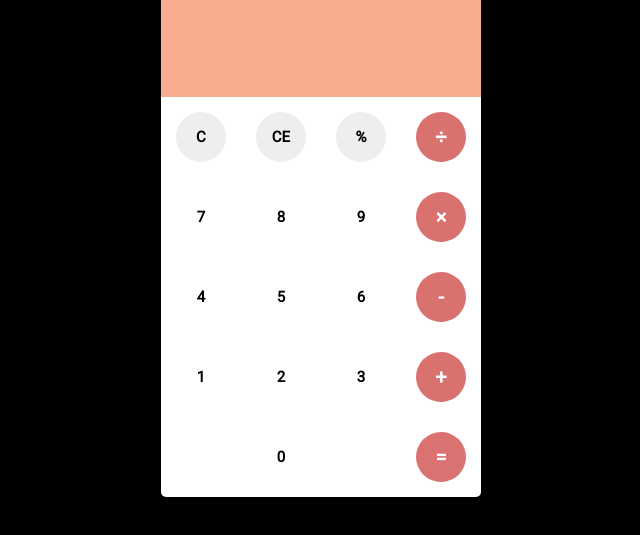
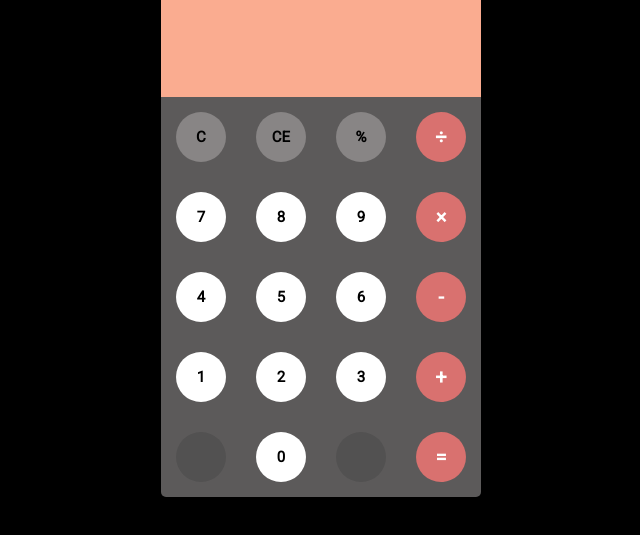
Before and after one commit to jarvi652/calculator, a plain HTML site: page index.html in a window 1280 px wide. Shown: the part 81-616 px from the top of the page, without its empty margins (319-959 px from the left). Drawn offline with Linux system fonts and the light colour scheme.

Commit message:
'final2'

```diff
--- a/style.css
+++ b/style.css
@@ -26,7 +26,7 @@ h1 {
 #calculator {
     width: 320px;
     height: 520px;
-    background-color: white;
+    background-color: rgb(92, 90, 90);
     margin: 0 auto;
     border-radius: 5px;
     box-shadow: 0 2px 4px 0 rgba(0, 0, 0, 0.1), 0 4px 20px 0 rgba(0, 0, 0, 0.1);
@@ -43,7 +43,7 @@ h1 {
     margin: 0 20px;
     padding-top: 20px;
     font-size: 15px;
-    color: #919191;
+    color: #0a0a0a;
 }
 
 #output {
@@ -66,7 +66,7 @@ h1 {
     float: left;
     border-radius: 50%;
     border-width: 0;
-    background-color: #eeeeee;
+    background-color: #888585;
     font-weight: bold;
     font-size: 15px;
 }
@@ -97,27 +97,33 @@ button:nth-child(4) {
     background-color: #d9716f;
     color: white;
 }
-
 button:nth-child(8) {
     font-size: 20px;
     background-color: #d9716f;
-    color: white
+    color: white;
 }
-
 button:nth-child(12) {
     font-size: 20px;
     background-color: #d9716f;
-    color: white
+    color: white;
 }
-
 button:nth-child(16) {
     font-size: 20px;
     background-color: #d9716f;
     color: white;
 }
-
+button:nth-child(17) {
+    font-size: 20px;
+    background-color: #525151;
+    color: white;
+}
+button:nth-child(19) {
+    font-size: 20px;
+    background-color: #525151;
+    color: white;
+}
 button:nth-child(20) {
     font-size: 20px;
-    background-color: #d9716ffd;
+    background-color: #d9716f;
     color: white;
 }
```
